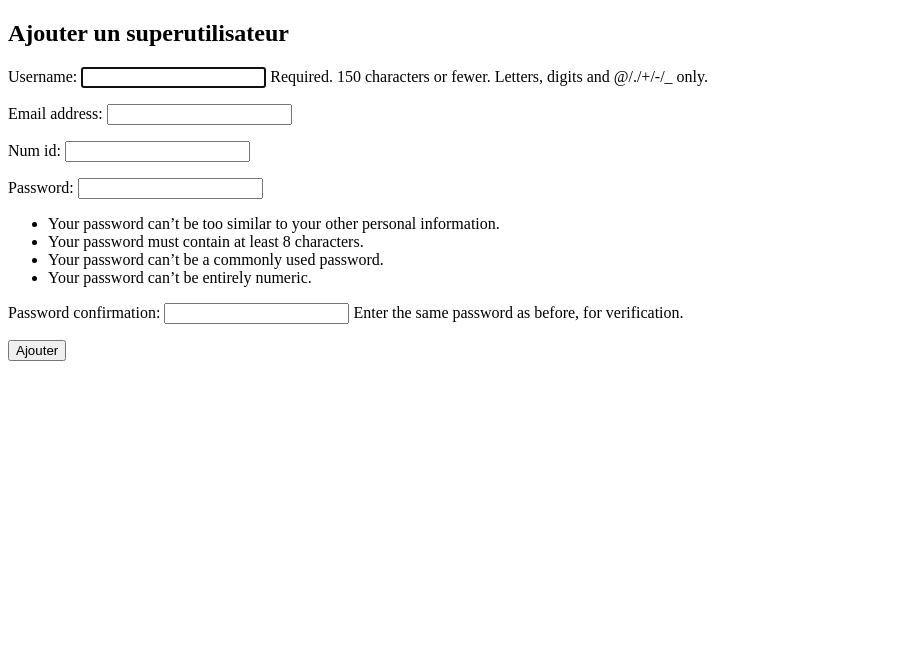
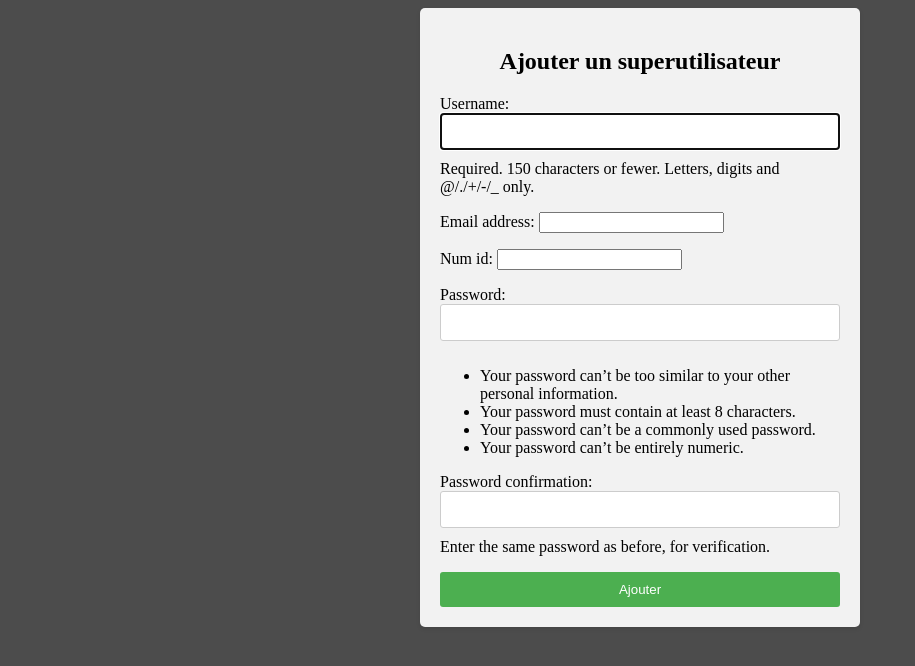
Before and after one commit to Salwane-AGASSOUSSI/PIL1_2223__10, a Django app: page /add_sup/ in a window 1280 px wide. Shown: the top 666 px of the page, without its empty margins (0-915 px from the left). Run offline with Django 3.2, Linux system fonts and the light colour scheme; a user stored in the database is signed in; data comes from the database, SQL or seed files in the repository.

Commit message:
C'est vraiment le dernier push

```diff
--- a/authentification/templates/authentification/add_superuser.html
+++ b/authentification/templates/authentification/add_superuser.html
@@ -3,7 +3,7 @@
 <html>
 <head>
 
-
+<link rel="stylesheet" href="{% static 'csss/add_superuser.css' %}">
 </head>
 
 <body>
@@ -12,11 +12,13 @@
 
     <h2>Ajouter un superutilisateur</h2>
 
-    <form method="post">
+    <form method="post" class="form-container">
       {% csrf_token %}
+      <div class="form-fields">
       {{ form.as_p }}
+      </div>
 
-      <button type="submit">Ajouter</button>
+      <button type="submit" class="btn-submit">Ajouter</button>
     </form>
 
 
--- a/authentification/views.py
+++ b/authentification/views.py
@@ -57,11 +57,11 @@ def signup_page(request):
 
             return redirect('success')
     return render(request,'authentification/inscription.html',{'form':form})
-
+user_passes_test(is_superuser)
 def account_requests(request):
     account_requests = Account_Request.objects.filter(is_approved=False)
     return render(request, 'authentification/account_request_list.html', {'account_requests':account_requests})
-
+@user_passes_test(is_superuser)
 def approve_account_request(request,pk):
     account_request = Account_Request.objects.get(pk=pk)
     username = account_request.username
@@ -82,7 +82,7 @@ def approve_account_request(request,pk):
     send_mail(subject,message,from_email,recipient_list)
     messages.success(request, 'Demande de compte approuvée. Un e-mail a été envoyé au demandeur.')
     return redirect('account_requests')
-
+@user_passes_test(is_superuser)
 def refus(request,pk):
 
     try:
--- /dev/null
+++ b/timetable/static/csss/add_superuser.css
@@ -0,0 +1,68 @@
+body{
+    background-color: rgba(0, 0, 0, 0.7);
+}
+
+main {
+    width: 400px;
+    margin: 0 auto;
+    padding: 20px;
+    background-color: #f2f2f2;
+    border-radius: 5px;
+    box-shadow: 0 2px 4px rgba(0, 0, 0, 0.1);
+  }
+
+  h2 {
+    text-align: center;
+  }
+
+  form {
+    margin-top: 20px;
+  }
+
+  form input[type="text"],
+  form input[type="password"] {
+    width: 100%;
+    padding: 10px;
+    margin-bottom: 10px;
+    border: 1px solid #ccc;
+    border-radius: 3px;
+    box-sizing: border-box;
+  }
+
+  form button[type="submit"] {
+    width: 100%;
+    padding: 10px;
+    background-color: #4caf50;
+    color: #fff;
+    border: none;
+    border-radius: 3px;
+    cursor: pointer;
+  }
+
+  form a {
+    display: block;
+    text-align: center;
+    margin-top: 10px;
+    text-decoration: none;
+    color: #2196f3;
+  }
+
+  form a.login-link {
+    margin-top: 20px;
+  }
+
+  form .error-message {
+    color: #f44336;
+    font-size: 14px;
+    margin-top: 5px;
+  }
+
+  a {
+    text-decoration: none;
+    color: rgba(0, 0, 0, 0.7);
+  }
+
+  a:hover{
+    text-decoration: underline;
+
+  }
```
